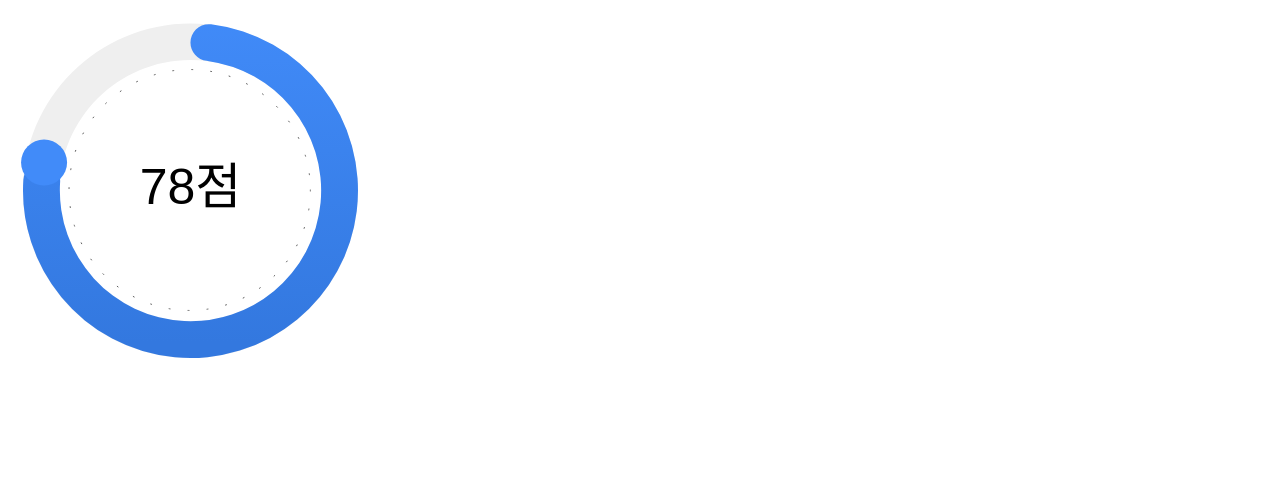
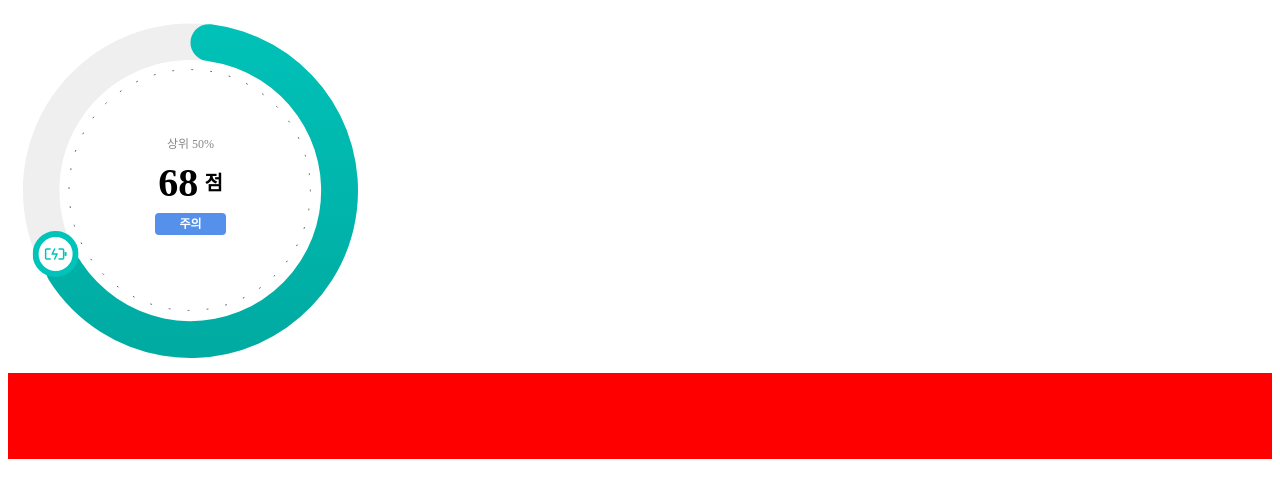
Before and after one commit to YeonHoo-Kim/chartjs-playground, a website: page ngcrs-advance/Chartjs3-alpha.html in a window 1280 px wide. Drawn offline with nearby package versions, Linux system fonts and the light colour scheme.

Commit message:
[feat] doughnut with endpoint chart

```diff
--- a/ngcrs-advance/Chartjs3-alpha.html
+++ b/ngcrs-advance/Chartjs3-alpha.html
@@ -5,107 +5,108 @@
     <link rel="stylesheet" href="style2023.css" />
   </head>
   <body>
-    <div class="doughnutChart">
-      <canvas id="doughnutChart"></canvas>
+    <div class="batteryLifeChart">
+      <canvas id="batteryLifeChart" class="canvas"></canvas>
+      <div class="batteryLifeChartLabel">
+        <div class="rank">상위 50%</div>
+        <div class="score">
+          <div class="number">68</div>
+          <div class="text">점</div>
+        </div>
+        <div class="status">주의</div>
+      </div>
     </div>
-    <div class="test"></div>
+    <div class="batteryChargeChart">
+      <div class="leftSelector">
+
+      </div>
+      <div class="rightSelector" >
+
+      </div>
+    </div>
 
     <script src="https://cdn.jsdelivr.net/npm/chart.js"></script>
 
     <script>
-      const doughnutCanvas = document.getElementById("doughnutChart");
+      const batteryLifeCanvas = document.getElementById("batteryLifeChart");
 
       const CHART_SIZE = 335;
       const CUTOUT_RATIO = 0.78;
-      const DATA = 0.78;
-      const DATA_DIFF = 0.02;
-      const RAD_DIFF = 0.05;
+      const DATA = 0.68;
+      const STATUS = "NORMAL";
+      const IMAGE_RADIUS = 23;
 
       const GRADIENT_A = ["#418bf9", "#3378df"];
       const GRADIENT_B = ["#00c3b9", "#00aba2"];
       const GRADIENT_C = ["#ff464b", "#da291c"];
 
-      function gradientFill(canvasElement) {
-        const gradient = canvasElement
-          .getContext("2d")
-          .createLinearGradient(0, 0, 0, 335);
-        gradient.addColorStop(0, GRADIENT_A[0]);
-        gradient.addColorStop(1, GRADIENT_A[1]);
-        return gradient;
+      const BATTERY_LIFE_A = "./images/batteryLifeA.svg";
+      const BATTERY_LIFE_B = "./images/batteryLifeB.svg";
+      const BATTERY_LIFE_C = "./images/batteryLifeC.svg";
+
+      const batteryLifeGradient = batteryLifeCanvas
+        .getContext("2d")
+        .createLinearGradient(0, 0, 0, 335);
+
+      const batteryImg = new Image();
+
+      if (STATUS === "GOOD") {
+        batteryImg.src = BATTERY_LIFE_A;
+        batteryLifeGradient.addColorStop(0, GRADIENT_A[0]);
+        batteryLifeGradient.addColorStop(1, GRADIENT_A[1]);
+      } else if (STATUS === "NORMAL") {
+        batteryImg.src = BATTERY_LIFE_B;
+        batteryLifeGradient.addColorStop(0, GRADIENT_B[0]);
+        batteryLifeGradient.addColorStop(1, GRADIENT_B[1]);
+      } else {
+        batteryImg.src = BATTERY_LIFE_C;
+        batteryLifeGradient.addColorStop(0, GRADIENT_C[0]);
+        batteryLifeGradient.addColorStop(1, GRADIENT_C[1]);
       }
 
-      const centerLabel = {
-        id: "centerLabel",
-        beforeDraw: (chart, args, options) => {
-          const { ctx, data } = chart;
-          ctx.save();
-          ctx.font = "50px sans-serif";
-          ctx.fillStyle = "#000000";
-          ctx.textAlign = "center";
-          ctx.textBaseline = "middle";
-          ctx.fillText(
-            `${DATA * 100}점`,
-            chart.getDatasetMeta(0).data[0].x,
-            chart.getDatasetMeta(0).data[0].y
-          );
-          ctx.restore();
-        },
-      };
-
-      const endPoint = {
-        id: "endPoint",
-        afterDraw: (chart, args, options) => {
-          const { ctx } = chart;
-          // const radius = (CHART_SIZE * (1 - CUTOUT_RATIO - RAD_DIFF)) / 2 / 2; // (outerRadius - innerRadius) / 2 / 2
-          const radius = 23;
-          const arg = (DATA) * 2 * Math.PI - Math.PI; // circumference(rad) - PI
-          const endPointRad = chart.getDatasetMeta(0).data[0].outerRadius/2 + chart.getDatasetMeta(0).data[0].innerRadius/2; // length from center to endPoint
-          console.log(chart.getDatasetMeta(0).data[0]);
-          const px = chart.getDatasetMeta(0).data[0].x - endPointRad * Math.sin(arg);
-          const py = chart.getDatasetMeta(0).data[0].y + endPointRad * Math.cos(arg);
-
-          ctx.save();
-          ctx.beginPath();
-          ctx.fillStyle = "#418bf9";
-          ctx.arc(px, py, radius, 0, 2 * Math.PI);
-          ctx.fill();
-          ctx.restore();
-        },
-      };
-
-      const myChart = new Chart(doughnutCanvas, {
+      new Chart(batteryLifeCanvas, {
         type: "doughnut",
         data: {
           labels: ["배터리 수명점수"],
           datasets: [
             {
               data: [DATA, 1 - DATA],
-              backgroundColor: [gradientFill(doughnutCanvas), "#ffffff00"],
+              backgroundColor: [batteryLifeGradient, "#ffffff00"],
               borderWidth: 0,
               borderRadius: 30,
             },
           ],
         },
-        plugins: [centerLabel, endPoint],
         options: {
           animation: {
             animateScale: false,
             animateRotate: true,
             onProgress: function (context) {
-              // if (context.initial) {
-              //   initProgress.value = context.currentStep / context.numSteps;
-              // } else {
-              //   progress.value = context.currentStep / context.numSteps;
-              // }
-              // console.log(context);
-            },
-            onComplete: function (context) {
-              // console.log(context);
+              const curChart = context.chart;
+              const curCtx = context.chart.ctx;
+              const endPointRad =
+                curChart.getDatasetMeta(0).data[0].outerRadius / 2 +
+                curChart.getDatasetMeta(0).data[0].innerRadius / 2; // length from center to endPoint
+              const px =
+                curChart.getDatasetMeta(0).data[0].x -
+                endPointRad *
+                  Math.sin(
+                    curChart.getDatasetMeta(0).data[0].circumference - Math.PI
+                  ) -
+                IMAGE_RADIUS;
+              const py =
+                curChart.getDatasetMeta(0).data[0].y +
+                endPointRad *
+                  Math.cos(
+                    curChart.getDatasetMeta(0).data[0].circumference - Math.PI
+                  ) -
+                IMAGE_RADIUS;
+              curCtx.drawImage(batteryImg, px, py);
             },
           },
           cutout: `${CUTOUT_RATIO * 100}%`,
           layout: {
-            padding: 15
+            padding: 15,
           },
           plugins: {
             legend: {
@@ -119,5 +120,8 @@
         },
       });
     </script>
+    <script>
+
+    </script>
   </body>
 </html>
--- a/ngcrs-advance/style2023.css
+++ b/ngcrs-advance/style2023.css
@@ -1,7 +1,135 @@
-.doughnutChart {
+.batteryLifeChart {
+    position: relative;
     width: 365px;
     height: 365px;
-    background: url("./images/doughnut-background.svg");
+    background: url("./images/batteryLife-background.svg");
     background-repeat: no-repeat;
     background-position: center center;
 }
+
+.batteryLifeChart .canvas {
+    position: absolute;
+    width: 365px;
+    height: 365px;
+}
+
+.batteryLifeChartLabel {
+    position: absolute;
+    width: 71px;
+    height: 104px;
+    top: 127px; /* 365/2 - 104/2 */
+    left: 147px; /* 365/2 - 71/2*/
+}
+
+.batteryLifeChartLabel .rank {
+    display: flex;
+    justify-content: center;
+    align-items: center;
+
+    font-weight: 500;
+    font-size: 12px;
+    line-height: 18px;
+    color: #888888;
+
+    flex: none;
+    order: 0;
+    flex-grow: 0;
+    align-self: stretch;
+}
+
+.batteryLifeChartLabel .score {
+    display: flex;
+    justify-content: space-around;
+    align-items: center;
+
+    flex: none;
+    order: 1;
+    flex-grow: 0;
+    align-self: stretch;
+}
+
+.batteryLifeChartLabel .score .number {
+    font-weight: 700;
+    font-size: 40px;
+    line-height: 60px;
+    text-align: center;
+    color: #000000;
+}
+
+.batteryLifeChartLabel .score .text {
+    font-weight: 700;
+    font-size: 20px;
+    line-height: 30px;
+    text-align: center;
+    color: #000000;
+}
+
+.batteryLifeChartLabel .status {
+    display: flex;
+    justify-content: center;
+    align-items: center;
+    gap: 8px;
+
+    width: 71px;
+    height: 22px;
+
+    background: #5591EB;
+    border-radius: 4px;
+
+    flex: none;
+    order: 2;
+    align-self: stretch;
+    flex-grow: 0;
+
+    font-weight: 700;
+    font-size: 12px;
+    line-height: 18px;
+    color: #ffffff;
+}
+
+.batteryChargeChart {
+    width: attr(data-width);
+    height: 86px; /* 60 + 26 */
+    position: relative;
+
+    background-color: red;
+}
+
+.batteryChargeChart .leftSelector {
+    position: absolute;
+    left: 0;
+    top: 0;
+
+    display: flex;
+    flex-direction: column;
+    align-items: center;
+}
+
+.batteryChargeChart .rightSelector {
+    position: absolute;
+    right: 0;
+    top: 0;
+
+    display: flex;
+    flex-direction: column;
+    align-items: center;
+}
+
+.batteryChargeChart .barGroup {
+    position: absolute;
+    left: 0;
+    top: 12px;
+
+    display: flex;
+    justify-content: space-between;
+    align-items: flex-start;
+    gap: 6px;
+}
+
+.batteryChargeChart .leftSelector .title {
+
+}
+
+.batteryChargeChart .leftSelector .icon {
+
+}
```
Also changed, not shown: ngcrs-advance/images/batteryLife-background.svg (renamed from ngcrs-advance/images/doughnut-background.svg), ngcrs-advance/images/batteryLifeA.svg (renamed from ngcrs-advance/images/battery-life.svg), ngcrs-advance/images/batteryLifeB.svg (added), ngcrs-advance/images/batteryLifeC.svg (added).
